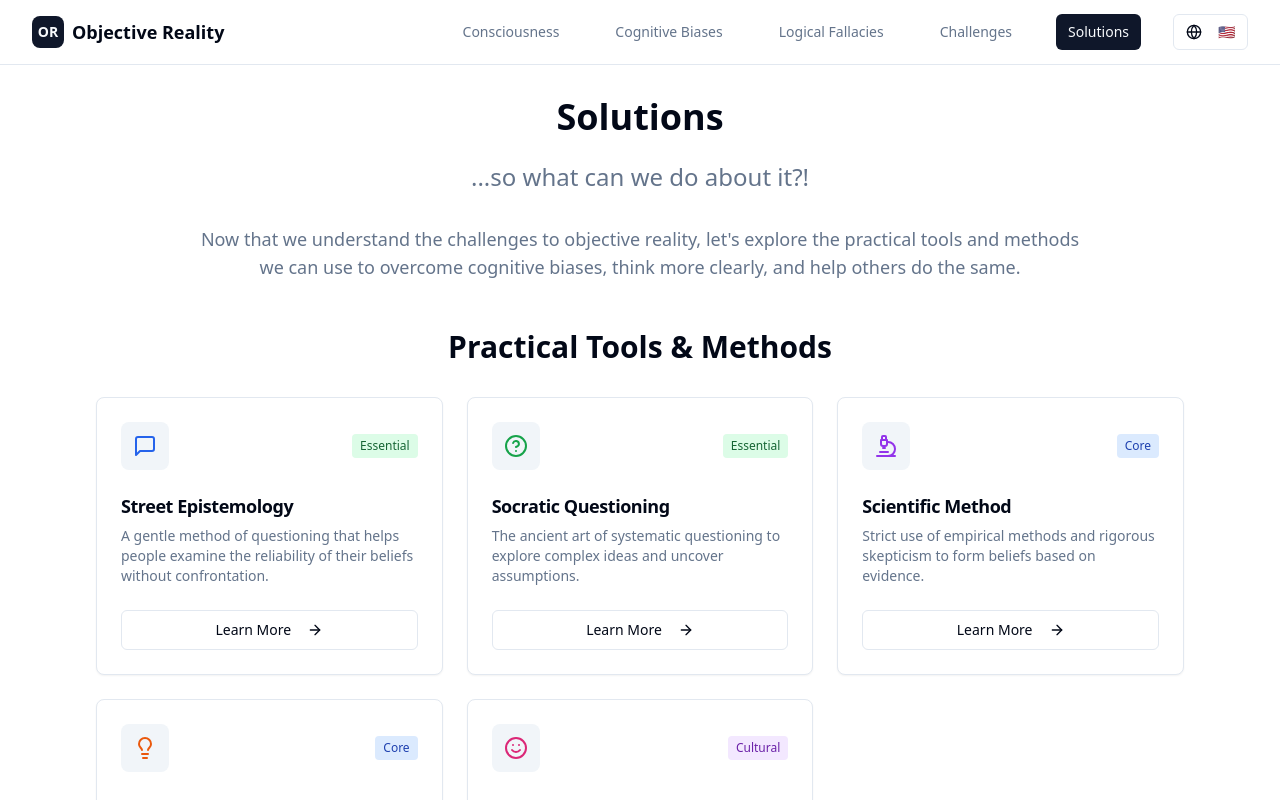
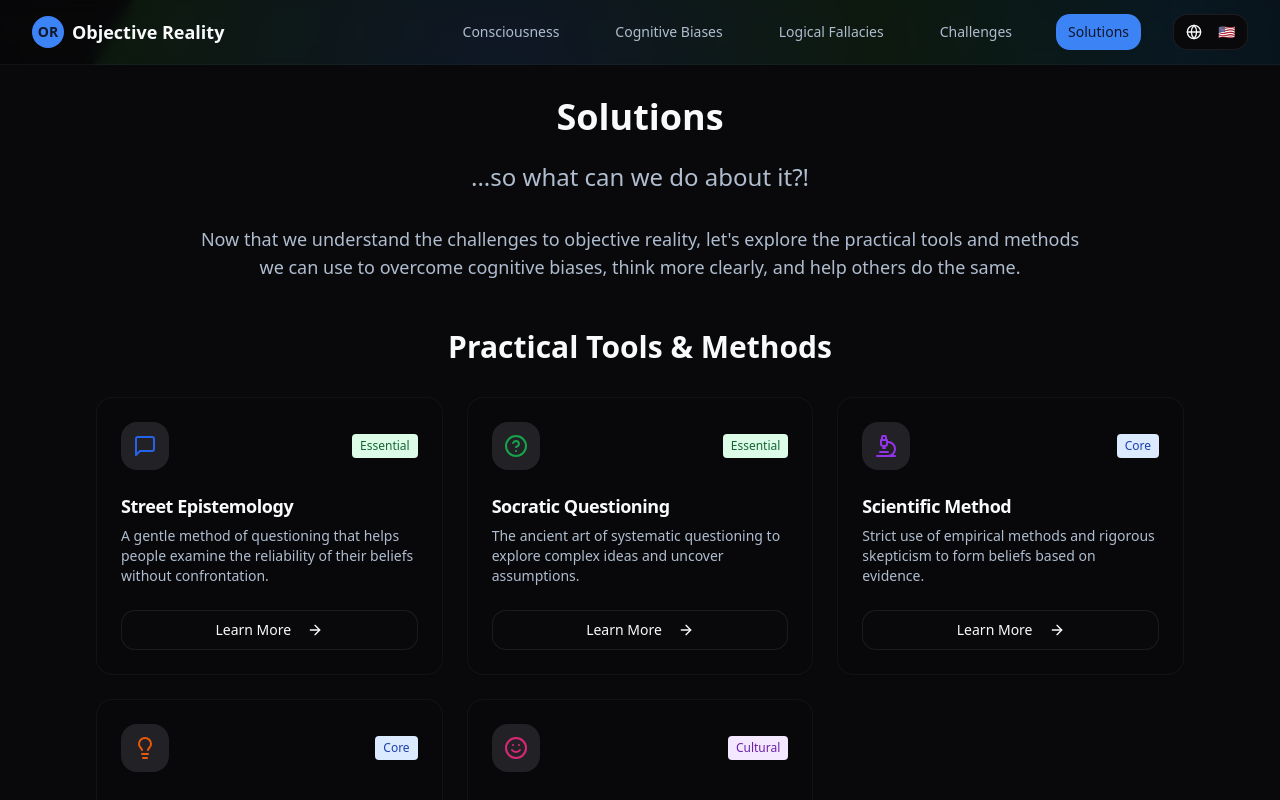
Before and after one commit to PHYXSprime/objective-reality-revive, a React (Vite) app: page /solutions in a window 1280 px wide. Shown: the top 800 px of the page. Built offline with nearby package versions, Linux system fonts and the light colour scheme.

Commit message:
Apply dark theme
Implement the dark.css stylesheet, including the iOS26 liquid glass look and feel, and the space view with a moving night-time earth and starry sky background.

```diff
--- a/src/index.css
+++ b/src/index.css
@@ -2,95 +2,80 @@
 @tailwind components;
 @tailwind utilities;
 
-/* Definition of the design system. All colors, gradients, fonts, etc should be defined here.
-All colors MUST be HSL.
-*/
+/* Space-themed design system with liquid glass effects and dynamic backgrounds */
 
 @layer base {
   :root {
-    --background: 0 0% 100%;
-    --foreground: 222.2 84% 4.9%;
+    /* Space-themed color palette */
+    --background: 240 10% 3.9%;
+    --foreground: 210 40% 98%;
 
-    --card: 0 0% 100%;
-    --card-foreground: 222.2 84% 4.9%;
+    --card: 240 10% 3.9% / 0.6;
+    --card-foreground: 210 40% 98%;
 
-    --popover: 0 0% 100%;
-    --popover-foreground: 222.2 84% 4.9%;
+    --popover: 240 10% 3.9% / 0.9;
+    --popover-foreground: 210 40% 98%;
 
-    --primary: 222.2 47.4% 11.2%;
-    --primary-foreground: 210 40% 98%;
+    --primary: 217 91% 60%;
+    --primary-foreground: 222.2 47.4% 11.2%;
 
-    --secondary: 210 40% 96.1%;
-    --secondary-foreground: 222.2 47.4% 11.2%;
+    --secondary: 240 4% 16% / 0.8;
+    --secondary-foreground: 210 40% 98%;
 
-    --muted: 210 40% 96.1%;
-    --muted-foreground: 215.4 16.3% 46.9%;
+    --muted: 240 5% 25% / 0.5;
+    --muted-foreground: 215 25% 75%;
 
-    --accent: 210 40% 96.1%;
+    --accent: 270 95% 75%;
     --accent-foreground: 222.2 47.4% 11.2%;
 
-    --destructive: 0 84.2% 60.2%;
+    --destructive: 0 75% 60%;
     --destructive-foreground: 210 40% 98%;
 
-    --border: 214.3 31.8% 91.4%;
-    --input: 214.3 31.8% 91.4%;
-    --ring: 222.2 84% 4.9%;
+    --border: 240 6% 20% / 0.3;
+    --input: 240 6% 20% / 0.5;
+    --ring: 217 91% 60%;
 
-    --radius: 0.5rem;
+    --radius: 1rem;
 
-    --sidebar-background: 0 0% 98%;
-
-    --sidebar-foreground: 240 5.3% 26.1%;
-
-    --sidebar-primary: 240 5.9% 10%;
-
-    --sidebar-primary-foreground: 0 0% 98%;
-
-    --sidebar-accent: 240 4.8% 95.9%;
-
-    --sidebar-accent-foreground: 240 5.9% 10%;
-
-    --sidebar-border: 220 13% 91%;
-
-    --sidebar-ring: 217.2 91.2% 59.8%;
+    /* Custom space theme variables */
+    --glass-bg: 240 10% 15% / 0.15;
+    --glass-border: 240 20% 80% / 0.2;
+    --earth-glow: 217 91% 60%;
+    --star-color: 60 100% 95%;
+    --nebula-purple: 270 95% 75%;
+    --nebula-blue: 217 91% 60%;
+    --cosmic-gradient: linear-gradient(135deg, hsl(270 95% 75% / 0.1), hsl(217 91% 60% / 0.1));
   }
 
   .dark {
-    --background: 222.2 84% 4.9%;
+    /* Enhanced dark theme with space colors */
+    --background: 240 10% 3.9%;
     --foreground: 210 40% 98%;
 
-    --card: 222.2 84% 4.9%;
+    --card: 240 10% 10% / 0.4;
     --card-foreground: 210 40% 98%;
 
-    --popover: 222.2 84% 4.9%;
+    --popover: 240 10% 8% / 0.95;
     --popover-foreground: 210 40% 98%;
 
-    --primary: 210 40% 98%;
+    --primary: 217 91% 60%;
     --primary-foreground: 222.2 47.4% 11.2%;
 
-    --secondary: 217.2 32.6% 17.5%;
+    --secondary: 240 4% 16% / 0.6;
     --secondary-foreground: 210 40% 98%;
 
-    --muted: 217.2 32.6% 17.5%;
-    --muted-foreground: 215 20.2% 65.1%;
+    --muted: 240 5% 25% / 0.3;
+    --muted-foreground: 215 25% 75%;
 
-    --accent: 217.2 32.6% 17.5%;
-    --accent-foreground: 210 40% 98%;
+    --accent: 270 95% 75%;
+    --accent-foreground: 222.2 47.4% 11.2%;
 
-    --destructive: 0 62.8% 30.6%;
+    --destructive: 0 75% 60%;
     --destructive-foreground: 210 40% 98%;
 
-    --border: 217.2 32.6% 17.5%;
-    --input: 217.2 32.6% 17.5%;
-    --ring: 212.7 26.8% 83.9%;
-    --sidebar-background: 240 5.9% 10%;
-    --sidebar-foreground: 240 4.8% 95.9%;
-    --sidebar-primary: 224.3 76.3% 48%;
-    --sidebar-primary-foreground: 0 0% 100%;
-    --sidebar-accent: 240 3.7% 15.9%;
-    --sidebar-accent-foreground: 240 4.8% 95.9%;
-    --sidebar-border: 240 3.7% 15.9%;
-    --sidebar-ring: 217.2 91.2% 59.8%;
+    --border: 240 20% 80% / 0.15;
+    --input: 240 20% 80% / 0.2;
+    --ring: 217 91% 60%;
   }
 }
 
@@ -99,7 +84,182 @@ All colors MUST be HSL.
     @apply border-border;
   }
 
+  html {
+    scroll-behavior: smooth;
+  }
+
   body {
-    @apply bg-background text-foreground;
+    @apply bg-background text-foreground antialiased;
+    background: radial-gradient(ellipse at bottom, hsl(240 10% 8%) 0%, hsl(240 20% 2%) 100%);
+    position: relative;
+    overflow-x: hidden;
+  }
+
+  /* Animated starfield background */
+  body::before {
+    content: '';
+    position: fixed;
+    top: 0;
+    left: 0;
+    width: 200%;
+    height: 200%;
+    background-image:
+      radial-gradient(2px 2px at 20px 30px, hsl(var(--star-color)), transparent),
+      radial-gradient(2px 2px at 40px 70px, hsl(var(--star-color) / 0.8), transparent),
+      radial-gradient(1px 1px at 90px 40px, hsl(var(--star-color) / 0.6), transparent),
+      radial-gradient(1px 1px at 130px 80px, hsl(var(--star-color) / 0.4), transparent),
+      radial-gradient(2px 2px at 160px 30px, hsl(var(--star-color) / 0.7), transparent);
+    background-repeat: repeat;
+    background-size: 200px 100px;
+    animation: stars 200s linear infinite;
+    z-index: -2;
+    opacity: 0.8;
+  }
+
+  /* Earth from space background */
+  body::after {
+    content: '';
+    position: fixed;
+    bottom: -50%;
+    right: -20%;
+    width: 120vw;
+    height: 120vw;
+    background:
+      radial-gradient(circle at 30% 30%,
+        hsl(217 91% 60% / 0.3) 0%,
+        hsl(120 50% 40% / 0.3) 25%,
+        hsl(200 80% 35% / 0.4) 45%,
+        hsl(240 10% 3.9% / 0.8) 70%,
+        transparent 100%);
+    border-radius: 50%;
+    animation: earthRotate 300s linear infinite;
+    z-index: -1;
+    filter: blur(1px);
+  }
+
+  @keyframes stars {
+    from { transform: translateX(0); }
+    to { transform: translateX(-200px); }
+  }
+
+  @keyframes earthRotate {
+    from { transform: rotate(0deg); }
+    to { transform: rotate(360deg); }
+  }
+
+  @keyframes float {
+    0%, 100% { transform: translateY(0px); }
+    50% { transform: translateY(-10px); }
+  }
+
+  @keyframes glow {
+    0%, 100% { box-shadow: 0 0 20px hsl(var(--primary) / 0.3); }
+    50% { box-shadow: 0 0 40px hsl(var(--primary) / 0.6); }
   }
 }
+
+@layer components {
+  /* Liquid glass card effects */
+  .glass-card {
+    background: hsl(var(--glass-bg));
+    backdrop-filter: blur(20px);
+    border: 1px solid hsl(var(--glass-border));
+    box-shadow:
+      0 8px 32px hsl(240 10% 3.9% / 0.3),
+      inset 0 1px 0 hsl(240 20% 80% / 0.1);
+  }
+
+  .glass-nav {
+    background: hsl(240 10% 10% / 0.8);
+    backdrop-filter: blur(20px) saturate(180%);
+    border-bottom: 1px solid hsl(var(--glass-border));
+    box-shadow: 0 4px 24px hsl(240 10% 3.9% / 0.4);
+  }
+
+  /* Enhanced button styles */
+  .cosmic-button {
+    background: linear-gradient(135deg,
+      hsl(var(--primary) / 0.8) 0%,
+      hsl(var(--accent) / 0.6) 100%);
+    backdrop-filter: blur(10px);
+    border: 1px solid hsl(var(--primary) / 0.3);
+    box-shadow:
+      0 4px 16px hsl(var(--primary) / 0.3),
+      inset 0 1px 0 hsl(240 20% 80% / 0.1);
+    transition: all 0.3s ease;
+  }
+
+  .cosmic-button:hover {
+    transform: translateY(-2px);
+    box-shadow:
+      0 8px 32px hsl(var(--primary) / 0.4),
+      inset 0 1px 0 hsl(240 20% 80% / 0.2);
+    background: linear-gradient(135deg,
+      hsl(var(--primary)) 0%,
+      hsl(var(--accent) / 0.8) 100%);
+  }
+
+  /* Floating animation for cards */
+  .float-card {
+    animation: float 6s ease-in-out infinite;
+  }
+
+  .float-card:nth-child(2n) {
+    animation-delay: -2s;
+  }
+
+  .float-card:nth-child(3n) {
+    animation-delay: -4s;
+  }
+
+  /* Glow effects */
+  .glow-primary {
+    animation: glow 3s ease-in-out infinite;
+  }
+
+  /* Cosmic gradient backgrounds */
+  .cosmic-gradient {
+    background: var(--cosmic-gradient);
+  }
+
+  /* Text glow effects */
+  .text-glow {
+    text-shadow: 0 0 10px hsl(var(--primary) / 0.5);
+  }
+
+  .text-glow-accent {
+    text-shadow: 0 0 15px hsl(var(--accent) / 0.7);
+  }
+
+  /* Nebula background for hero sections */
+  .nebula-bg {
+    background:
+      radial-gradient(ellipse at top left, hsl(270 95% 75% / 0.1) 0%, transparent 50%),
+      radial-gradient(ellipse at bottom right, hsl(217 91% 60% / 0.1) 0%, transparent 50%),
+      radial-gradient(ellipse at center, hsl(240 10% 5%) 0%, hsl(240 10% 3.9%) 100%);
+  }
+}
+
+/* Enhanced scrollbar */
+::-webkit-scrollbar {
+  width: 8px;
+}
+
+::-webkit-scrollbar-track {
+  background: hsl(240 10% 8%);
+}
+
+::-webkit-scrollbar-thumb {
+  background: linear-gradient(180deg, hsl(var(--primary) / 0.6), hsl(var(--accent) / 0.6));
+  border-radius: 4px;
+}
+
+::-webkit-scrollbar-thumb:hover {
+  background: linear-gradient(180deg, hsl(var(--primary)), hsl(var(--accent)));
+}
+
+/* Selection styles */
+::selection {
+  background: hsl(var(--primary) / 0.3);
+  color: hsl(var(--foreground));
+}
--- a/src/pages/Home.tsx
+++ b/src/pages/Home.tsx
@@ -50,8 +50,8 @@ export default function Home() {
       {/* Hero Section with Epistemology */}
       <section className="py-24 px-4 sm:px-6 lg:px-8">
         <div className="max-w-4xl mx-auto text-center">
-          <div className="mb-8 p-6 bg-muted/30 rounded-lg">
-            <h2 className="text-2xl font-bold text-foreground mb-4">
+          <div className="mb-8 p-6 glass-card rounded-2xl glow-primary">
+            <h2 className="text-2xl font-bold text-glow-accent mb-4">
               ....wake up Neo! ..................  wake up...
             </h2>
           </div>
```
